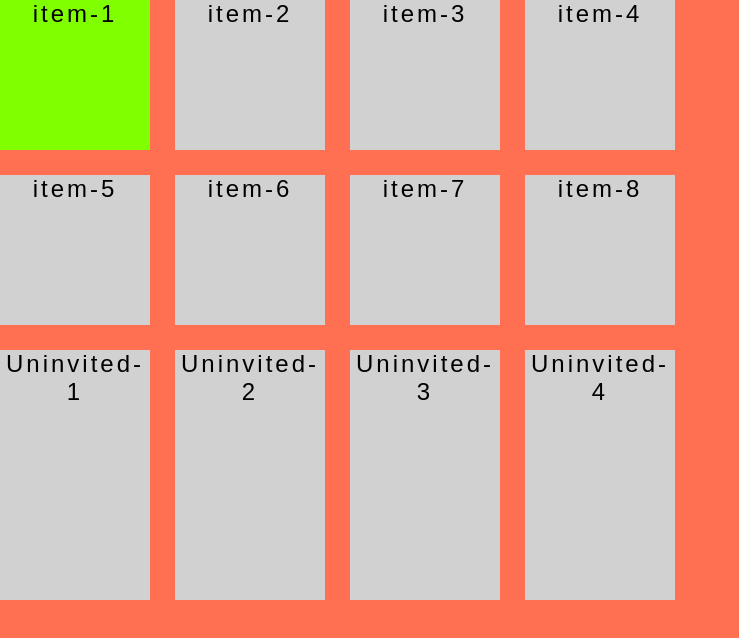
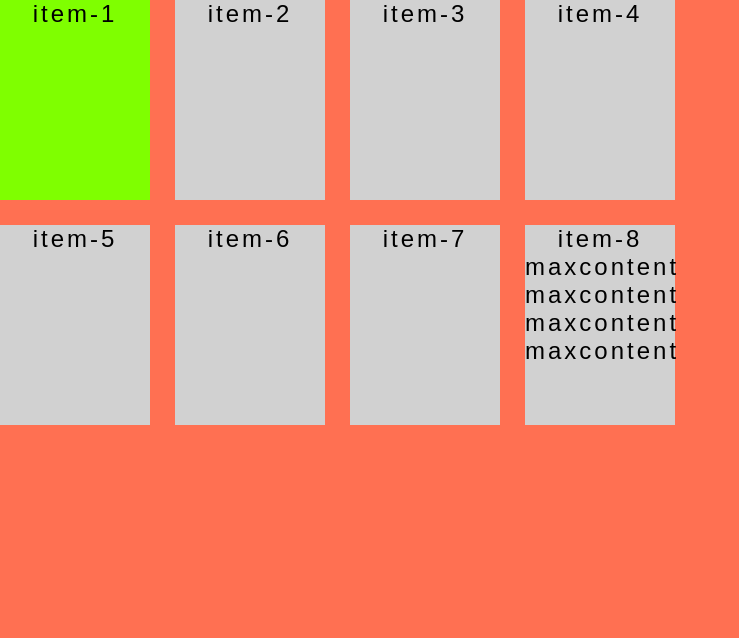
Before and after one commit to joepasss/sass_study, a React (Create React App) app in the folder grid-layout/: page / in a window 1280 px wide. Shown: the top 638 px of the page, without its empty margins (0-739 px from the left). Built offline with nearby package versions, Linux system fonts and the light colour scheme.

Commit message:
The Max-Content, Min-Content & MinMax Function Values

```diff
--- a/grid-layout/src/sections/gridContainer/GridContainer.tsx
+++ b/grid-layout/src/sections/gridContainer/GridContainer.tsx
@@ -11,11 +11,9 @@ export const GridContainer: FC = () => {
       <div className='item item-5'>item-5</div>
       <div className='item item-6'>item-6</div>
       <div className='item item-7'>item-7</div>
-      <div className='item item-8'>item-8</div>
-      <div className='item item-9'>Uninvited-1</div>
-      <div className='item item-10'>Uninvited-2</div>
-      <div className='item item-11'>Uninvited-3</div>
-      <div className='item item-12'>Uninvited-4</div>
+      <div className='item item-8'>
+        item-8 maxcontent maxcontent maxcontent maxcontent
+      </div>
     </section>
   );
 };
--- a/grid-layout/src/sections/gridContainer/gridContainer.scss
+++ b/grid-layout/src/sections/gridContainer/gridContainer.scss
@@ -9,11 +9,12 @@ section.grid-container {
   grid-template-columns: repeat(4, 150px);
   grid-template-rows: repeat(2, 150px);
 
-  /**** GRID AUTO ROWS, COLUMS, FLOW PROPERTY ****/
-  grid-auto-rows: 250px;
-  grid-auto-flow: column;
-  grid-auto-flow: row; // default
-  grid-auto-columns: 200px;
+  /**** Max Content, Min Content ****/
+  grid-template-rows: repeat(2, min-content);
+  grid-template-rows: repeat(2, max-content);
+
+  /**** minmax function ****/
+  grid-template-rows: repeat(2, minmax(100px, 200px));
 
   gap: 25px;
 
```
